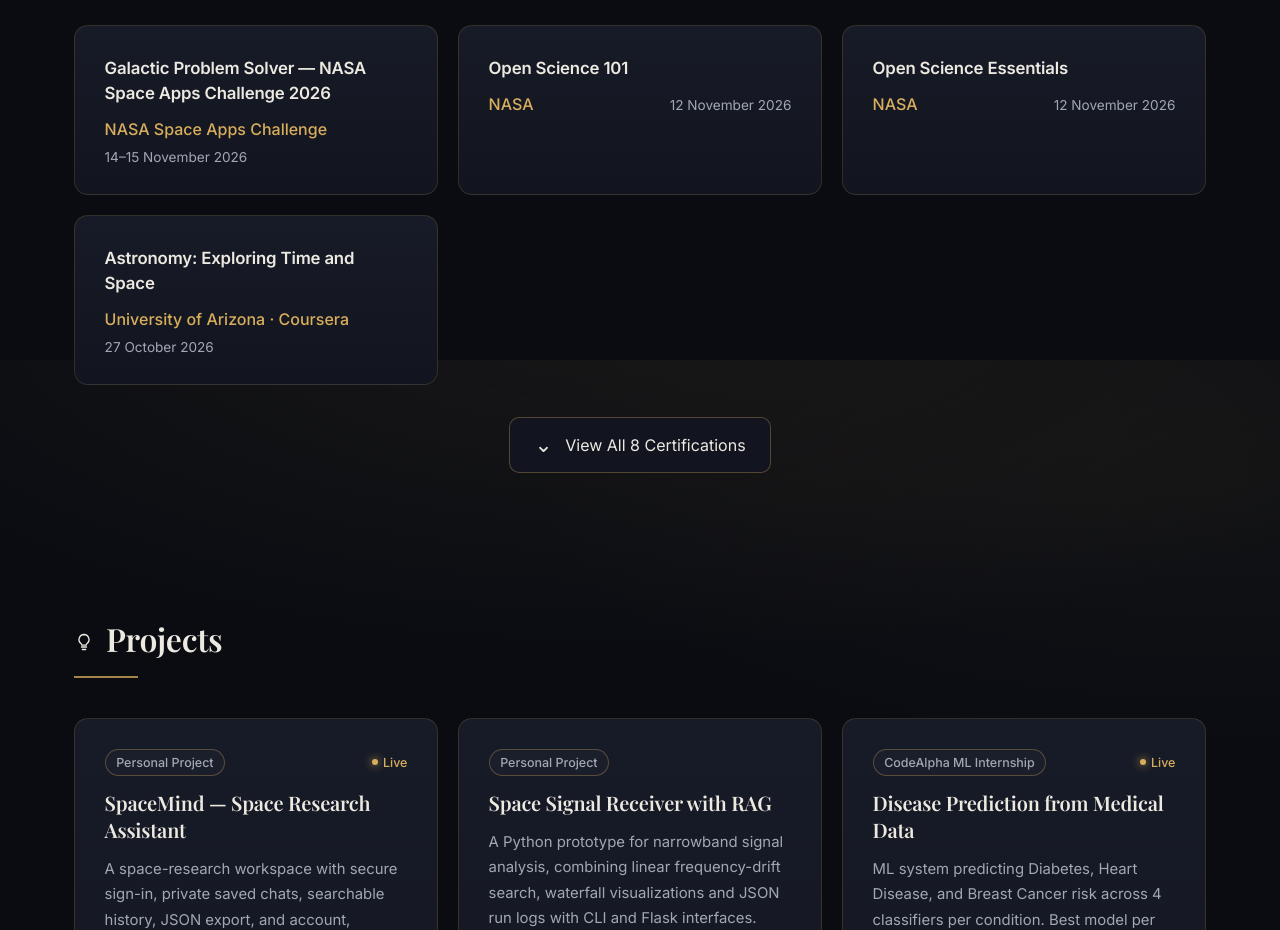
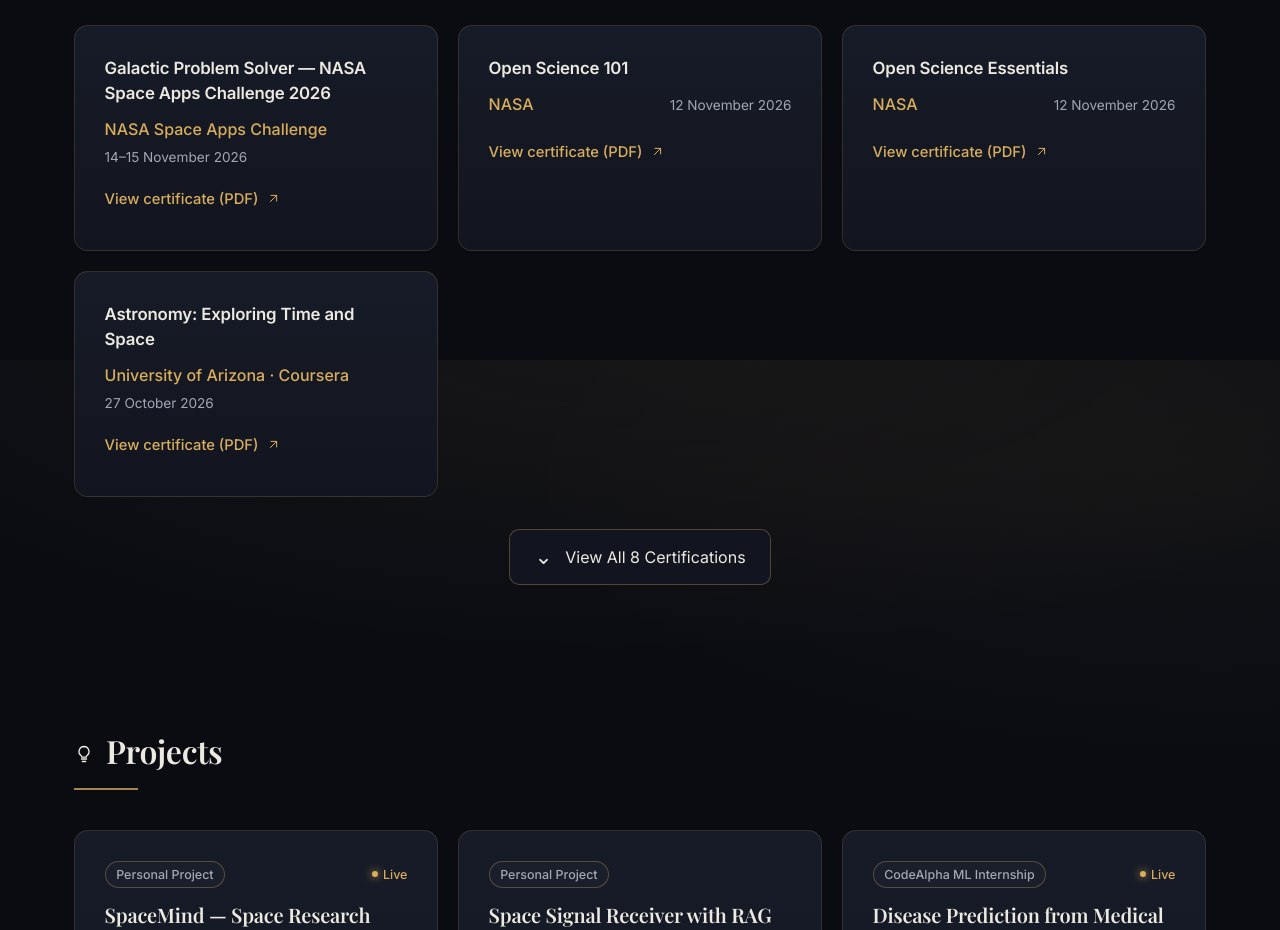
Before and after one commit to kamilcodes14/kamilcodes14.github.io, a React (Vite) app: page / in a window 1280 px wide. Shown: the part 5240-6170 px from the top of the page. Built offline with nearby package versions, Linux system fonts and the light colour scheme; a web font is replaced by a local one.

Commit message:
Keep PDF links visible in featured certifications (#4)

```diff
--- a/src/pages/Certifications.jsx
+++ b/src/pages/Certifications.jsx
@@ -37,11 +37,11 @@ export default function Certifications() {
               <>
                 <p className="credential-card__kind">{certificate.credential}</p>
                 <p className="credential-card__description">{certificate.description}</p>
-                <a className="credential-link" href={certificate.file} target="_blank" rel="noreferrer" aria-label={`View certificate for ${certificate.title} (PDF, opens in a new tab)`}>
-                  View certificate (PDF)<IconArrowUpRight />
-                </a>
               </>
             )}
+            <a className="credential-link" href={certificate.file} target="_blank" rel="noreferrer" aria-label={`View certificate for ${certificate.title} (PDF, opens in a new tab)`}>
+              View certificate (PDF)<IconArrowUpRight />
+            </a>
           </article>
         ))}
       </div>
```
